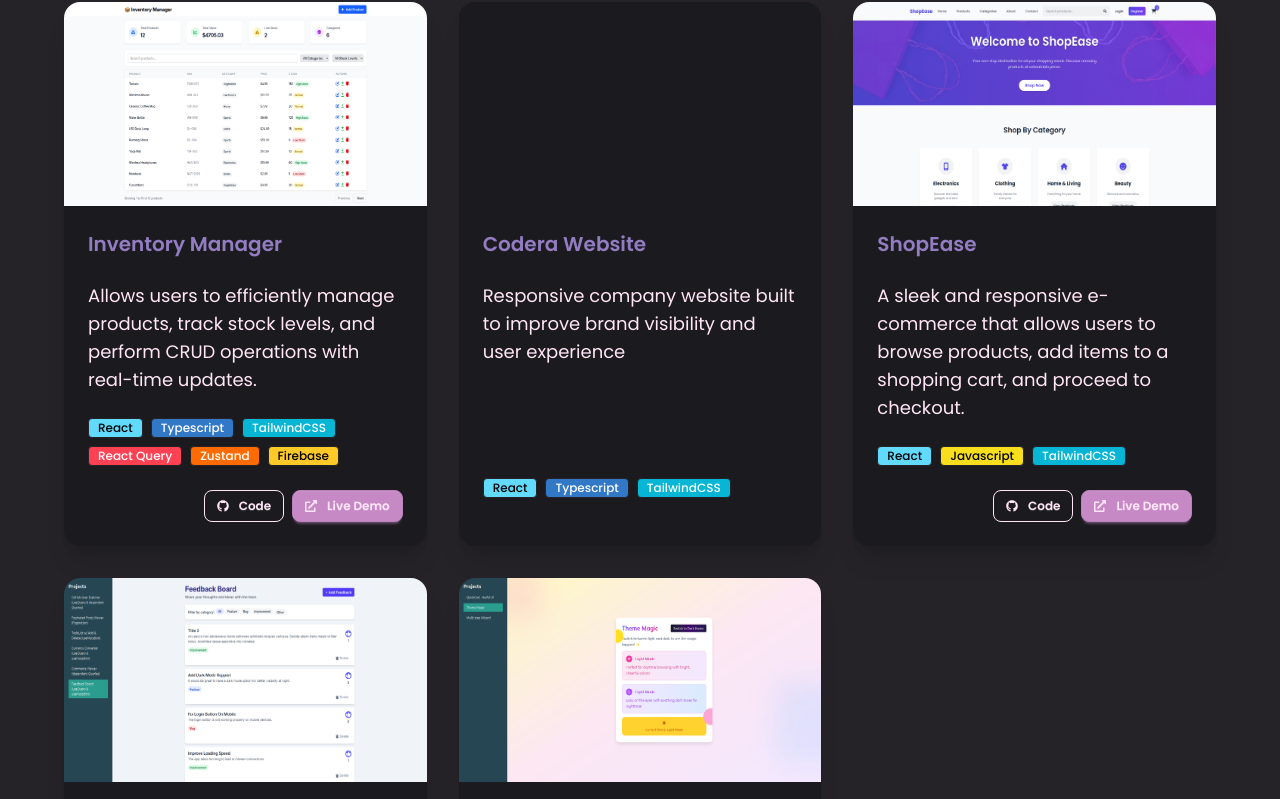
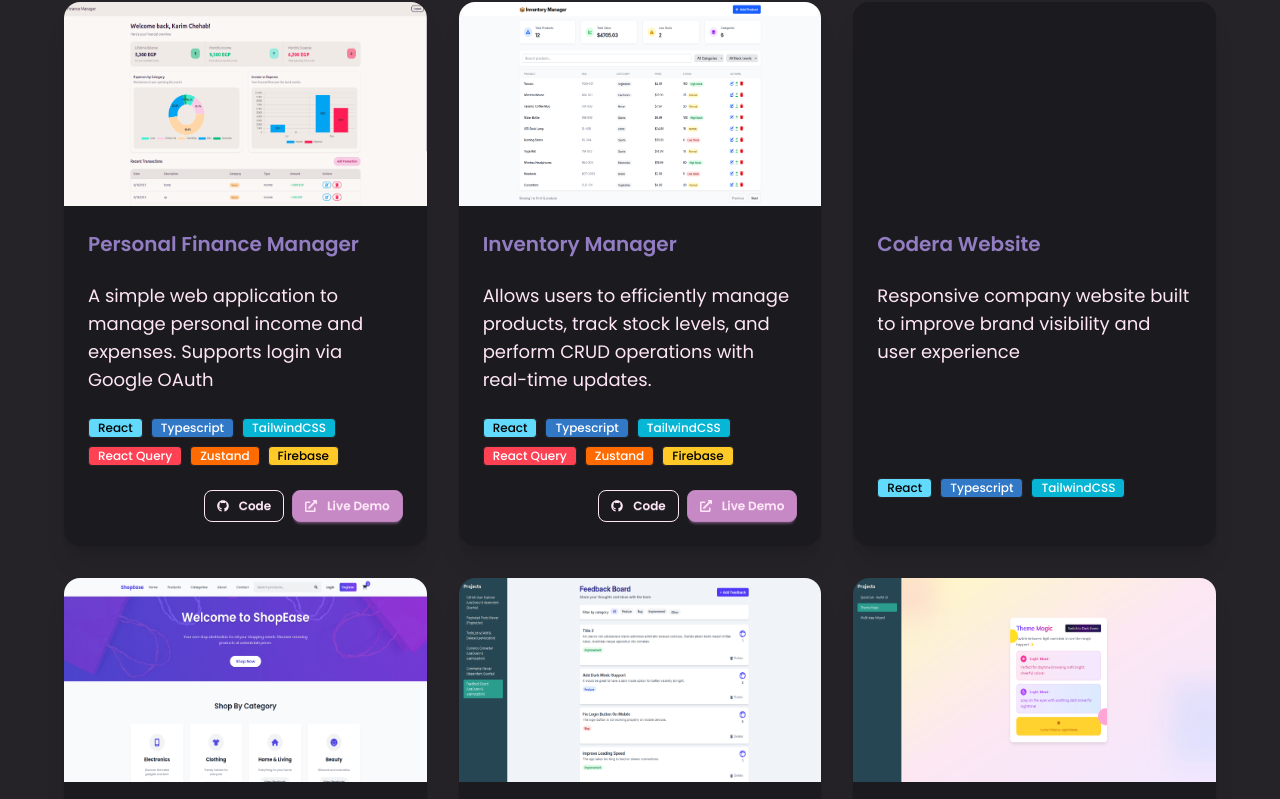
Before and after one commit to KarimChehab2003/personal-portfolio, a React (Vite) app: page / in a window 1280 px wide. Shown: the part 2226-3025 px from the top of the page. Built offline with nearby package versions, Linux system fonts and the light colour scheme.

Commit message:
- Updated resume

```diff
--- a/src/constants.ts
+++ b/src/constants.ts
@@ -12,8 +12,10 @@ import inventoryManagerImage from "./assets/projectImages/inventoryManager.png"
 import coderaWebsiteImage from "./assets/projectImages/coderaWebsite.png"
 import coderaWebsitePreview from "./assets/projectImages/coderaPreview.mp4"
 import shopEaseImage from "./assets/projectImages/e-commerceImage.png";
+import personalFinanceManagerImage from "./assets/projectImages/personal-finance-manager.png"
 import reactQueryProjectsImage from "./assets/projectImages/reactQueryProjects.png"
 import zustandProjectsImage from "./assets/projectImages/zustandPracticeProjects.png"
+
 
 export const navbarLinks: NavItem[] = [
     { id: "home", label: "Home" },
@@ -92,6 +94,14 @@ export const workExperience: Work[] = [
 
 
 export const projects: ProjectItem[] = [
+    {
+        title: "Personal Finance Manager",
+        description: "A simple web application to manage personal income and expenses. Supports login via Google OAuth",
+        image: personalFinanceManagerImage,
+        technologies: ["React", "Typescript", "TailwindCSS", "React Query", "Zustand", "Firebase"],
+        codeUrl: "https://github.com/KarimChehab2003/personal-finance-manager",
+        liveDemoUrl: "https://karimchehab2003.github.io/personal-finance-manager/",
+    },
     {
         title: "Inventory Manager",
         description: "Allows users to efficiently manage products, track stock levels, and perform CRUD operations with real-time updates.",
```
Also changed, not shown: src/assets/projectImages/personal-finance-manager.png (added), 1 other file (tests, documents, lock files or other folders).
